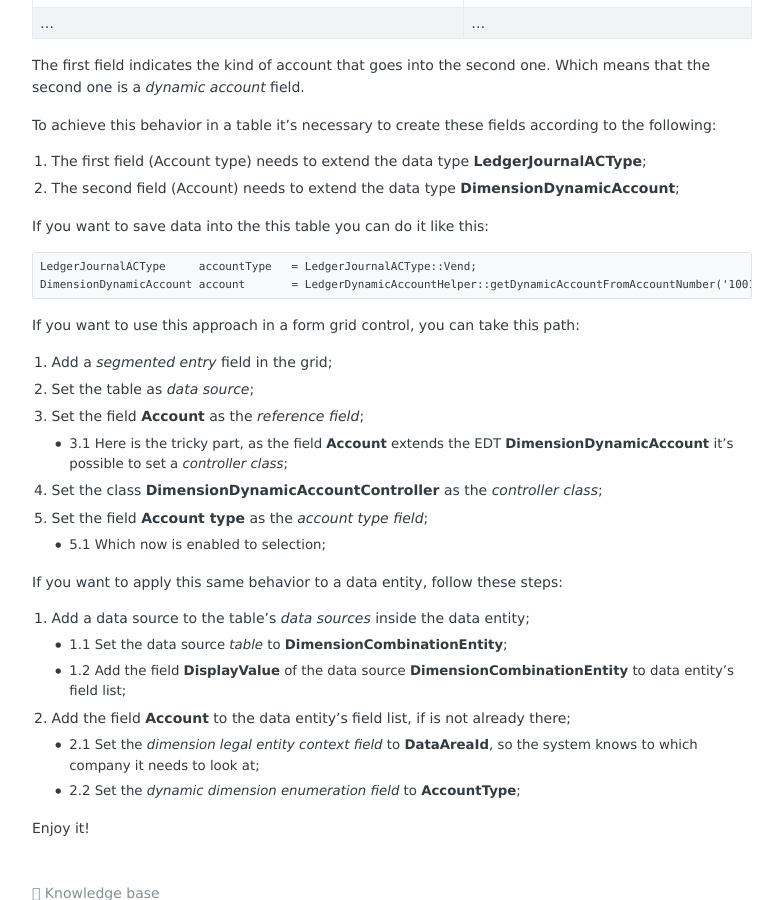
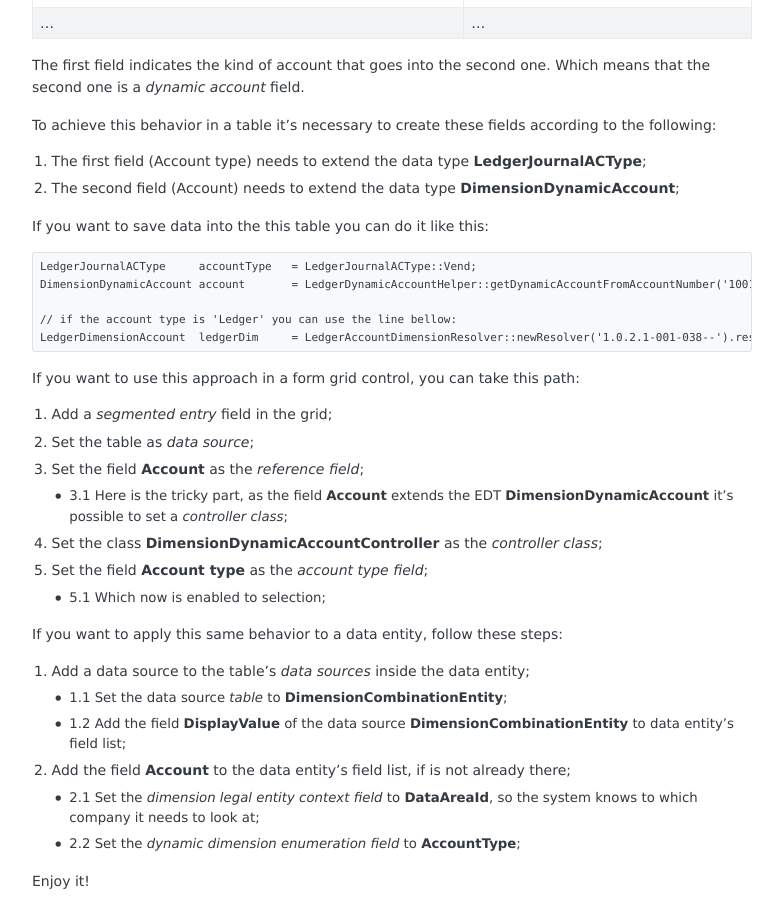
Before and after one commit to eduardomessias/eduardomessias.github.io, a Jekyll site: the page built from _posts/2019-06-18-ms-dyn-365-fo-dynamic-account-field.md, in a window 1280 px wide and 900 px high, scrolled down 542 px. Shown: the whole window, without its empty margins (248-1031 px from the left). Built offline with Jekyll 4.4.1, drawn with Linux system fonts in a browser that asks for light colours.

Commit message:
Update 2019-06-18-ms-dyn-365-fo-dynamic-account-field.md

````diff
--- a/_posts/2019-06-18-ms-dyn-365-fo-dynamic-account-field.md
+++ b/_posts/2019-06-18-ms-dyn-365-fo-dynamic-account-field.md
@@ -30,6 +30,9 @@ If you want to save data into the this table you can do it like this:
 ```
 LedgerJournalACType     accountType   = LedgerJournalACType::Vend;
 DimensionDynamicAccount account       = LedgerDynamicAccountHelper::getDynamicAccountFromAccountNumber('1001', accountType);
+
+// if the account type is 'Ledger' you can use the line bellow:
+LedgerDimensionAccount  ledgerDim     = LedgerAccountDimensionResolver::newResolver('1.0.2.1-001-038--').resolve();
 ```
 
 If you want to use this approach in a form grid control, you can take this path:
````
